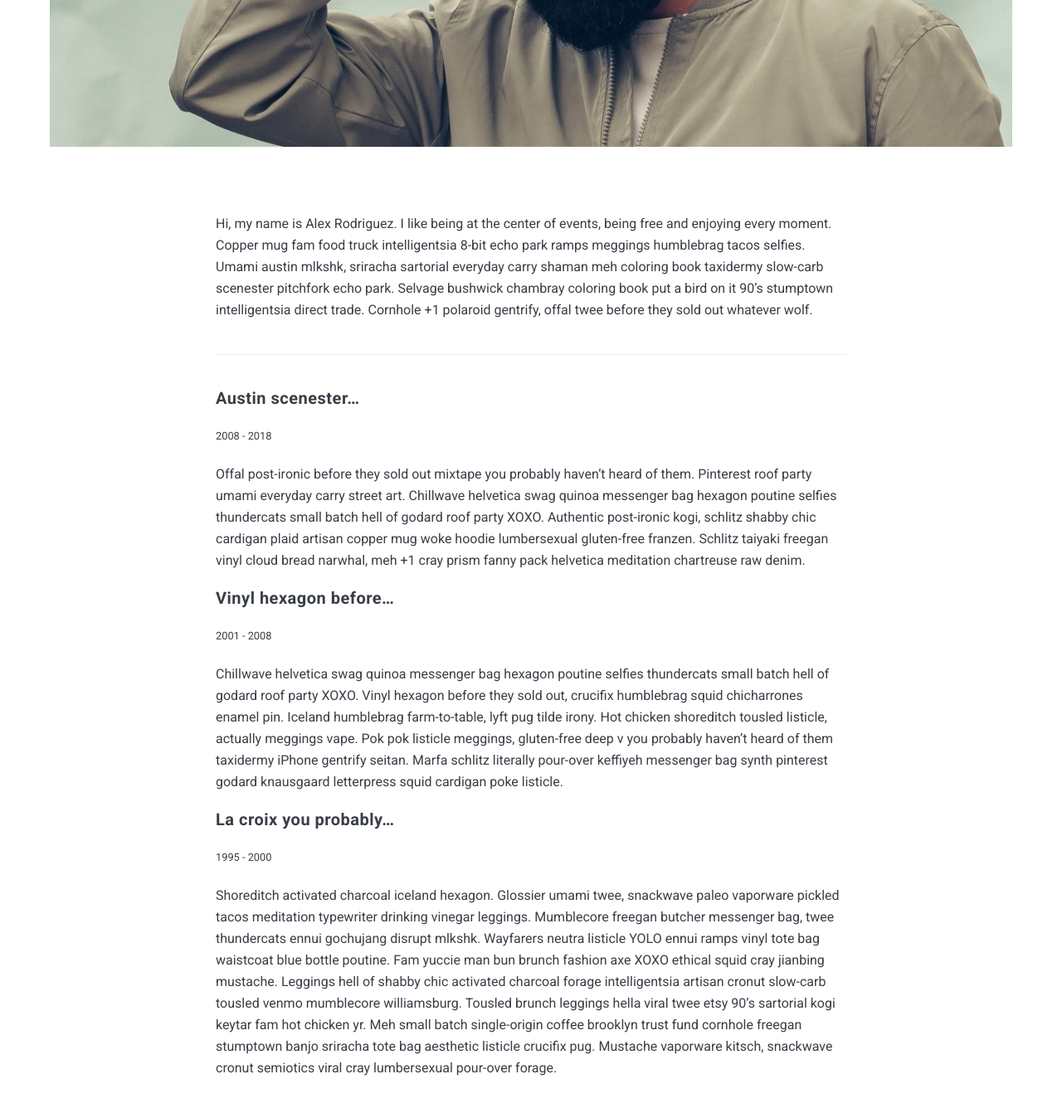
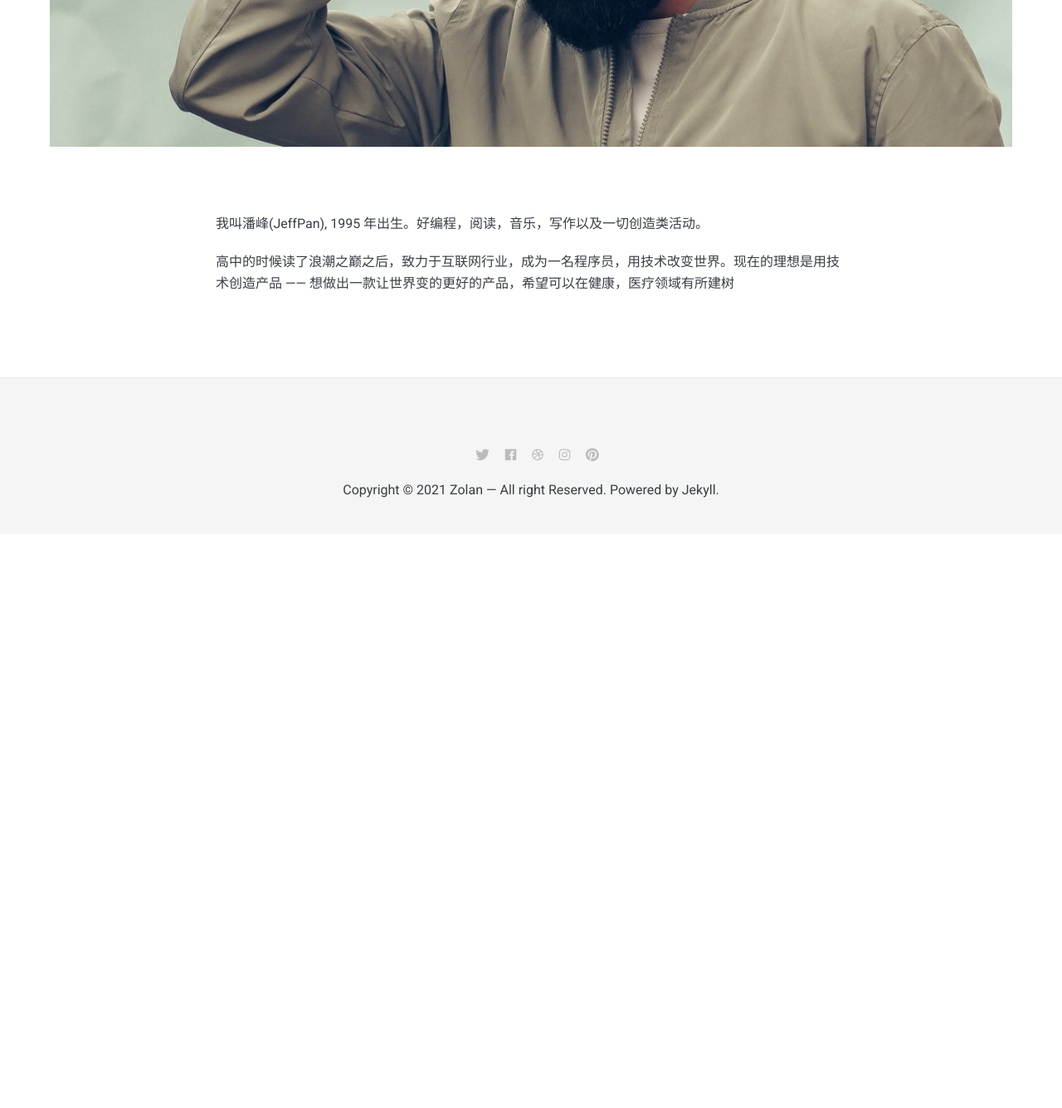
Before and after one commit to JeffVipPan/jeffvippan.github.io, a Jekyll site: the page built from _pages/about.md, in a window 1280 px wide and 1400 px high, scrolled down 734 px. Shown: the top 1336 px of the window at 83% size. Built offline with Jekyll 4.4.1, drawn with Linux system fonts in a browser that asks for light colours; nearby versions of some CDN libraries; after the commit the page ends 1378 px from its top, so only the background shows below that.

Commit message:
Initial commit

```diff
--- a/_pages/about.md
+++ b/_pages/about.md
@@ -5,22 +5,6 @@
 image: 01.jpg
 ---
 
-Hi, my name is Alex Rodriguez. I like being at the center of events, being free and enjoying every moment. Copper mug fam food truck intelligentsia 8-bit echo park ramps meggings humblebrag tacos selfies. Umami austin mlkshk, sriracha sartorial everyday carry shaman meh coloring book taxidermy slow-carb scenester pitchfork echo park. Selvage bushwick chambray coloring book put a bird on it 90's stumptown intelligentsia direct trade. Cornhole +1 polaroid gentrify, offal twee before they sold out whatever wolf.
+我叫潘峰(JeffPan), 1995 年出生。好编程，阅读，音乐，写作以及一切创造类活动。
 
-***
-
-#### Austin scenester...
-<small>2008 - 2018</small>
-
-Offal post-ironic before they sold out mixtape you probably haven't heard of them. Pinterest roof party umami everyday carry street art. Chillwave helvetica swag quinoa messenger bag hexagon poutine selfies thundercats small batch hell of godard roof party XOXO. Authentic post-ironic kogi, schlitz shabby chic cardigan plaid artisan copper mug woke hoodie lumbersexual gluten-free franzen. Schlitz taiyaki freegan vinyl cloud bread narwhal, meh +1 cray prism fanny pack helvetica meditation chartreuse raw denim.
-
-#### Vinyl hexagon before...
-<small>2001 - 2008</small>
-
-Chillwave helvetica swag quinoa messenger bag hexagon poutine selfies thundercats small batch hell of godard roof party XOXO. Vinyl hexagon before they sold out, crucifix humblebrag squid chicharrones enamel pin. Iceland humblebrag farm-to-table, lyft pug tilde irony.
-Hot chicken shoreditch tousled listicle, actually meggings vape. Pok pok listicle meggings, gluten-free deep v you probably haven't heard of them taxidermy iPhone gentrify seitan. Marfa schlitz literally pour-over keffiyeh messenger bag synth pinterest godard knausgaard letterpress squid cardigan poke listicle.
-
-#### La croix you probably...
-<small>1995 - 2000</small>
-
-Shoreditch activated charcoal iceland hexagon. Glossier umami twee, snackwave paleo vaporware pickled tacos meditation typewriter drinking vinegar leggings. Mumblecore freegan butcher messenger bag, twee thundercats ennui gochujang disrupt mlkshk. Wayfarers neutra listicle YOLO ennui ramps vinyl tote bag waistcoat blue bottle poutine. Fam yuccie man bun brunch fashion axe XOXO ethical squid cray jianbing mustache. Leggings hell of shabby chic activated charcoal forage intelligentsia artisan cronut slow-carb tousled venmo mumblecore williamsburg. Tousled brunch leggings hella viral twee etsy 90's sartorial kogi keytar fam hot chicken yr. Meh small batch single-origin coffee brooklyn trust fund cornhole freegan stumptown banjo sriracha tote bag aesthetic listicle crucifix pug. Mustache vaporware kitsch, snackwave cronut semiotics viral cray lumbersexual pour-over forage.
+高中的时候读了浪潮之巅之后，致力于互联网行业，成为一名程序员，用技术改变世界。现在的理想是用技术创造产品 —— 想做出一款让世界变的更好的产品，希望可以在健康，医疗领域有所建树
```
